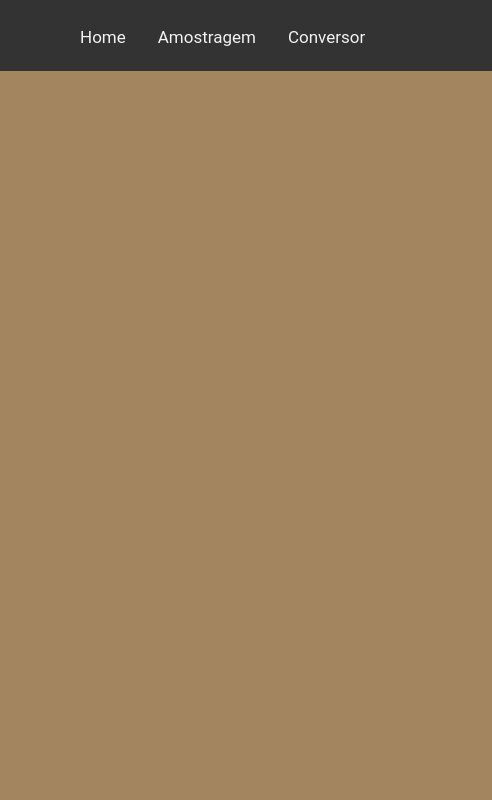
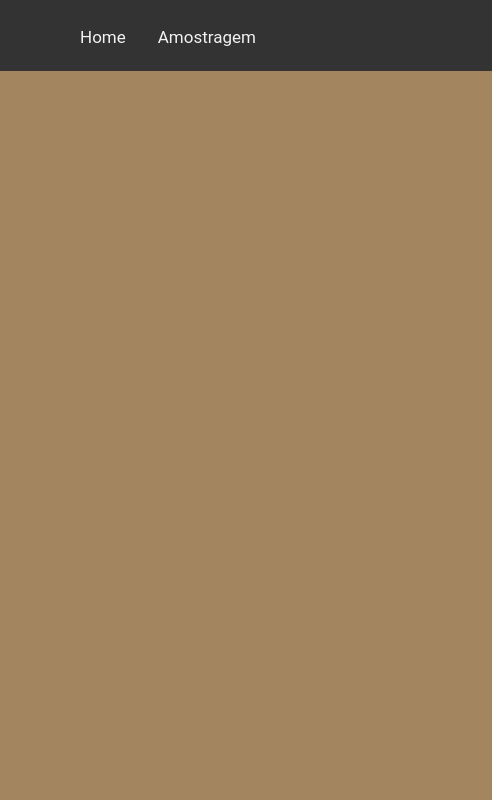
Before and after one commit to analuiza2102/Conversor-numeroromano-arabico, a plain HTML site: page amostragem.html in a window 1280 px wide. Shown: the top 800 px of the page, 0-492 px from the left. Drawn offline with Linux system fonts and the light colour scheme.

Commit message:
Update amostragem.html

```diff
--- a/amostragem.html
+++ b/amostragem.html
@@ -24,7 +24,7 @@
           <ul>
             <li><a href="./index.html">Home</a></li>
             <li><a href="./amostragem.html">Amostragem</a></li>
-            <li><a href="#converterForm">Conversor</a></li>
+
           </ul>
         </nav>
   </header>
```
